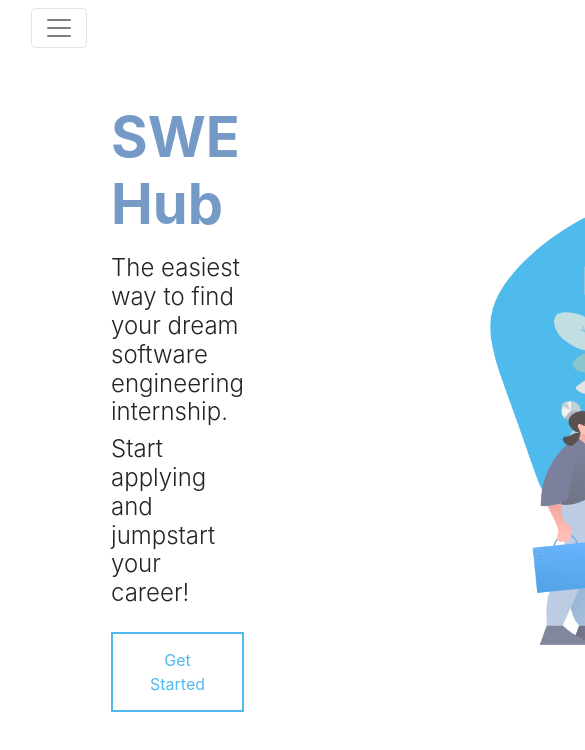
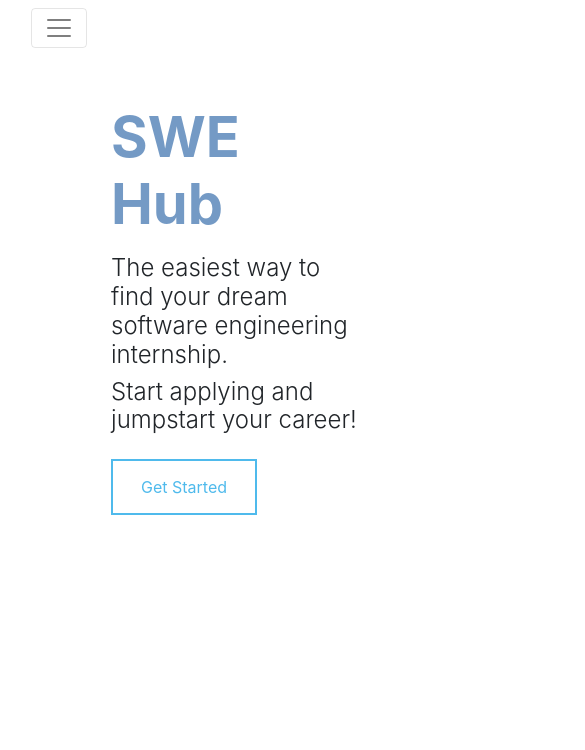
Before and after one commit to andrewchen349/SWE-Hub, a React (Create React App) app in the folder swe-hub/: page / in a window 390 px wide. Shown: the top 750 px of the page, 585 px wide, since content can reach past the window. Built offline with nearby package versions, Linux system fonts and the light colour scheme; a web font is replaced by a local one.

Commit message:
Added media query for vector illustartion

```diff
--- a/swe-hub/src/index.css
+++ b/swe-hub/src/index.css
@@ -49,3 +49,11 @@ code {
   background-color: #4FBAEC;
   color: white;
 }
+
+@media (max-width: 1220px)
+{
+    .photo
+    {
+        display: none;
+    }
+}
```
